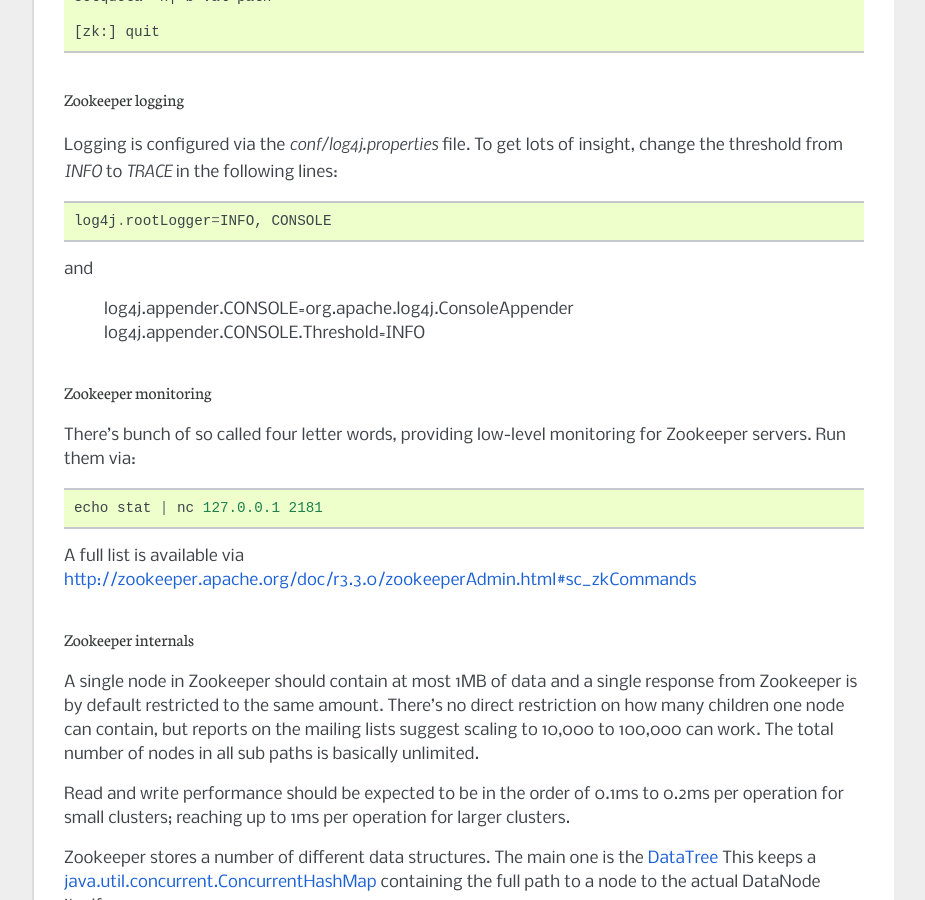
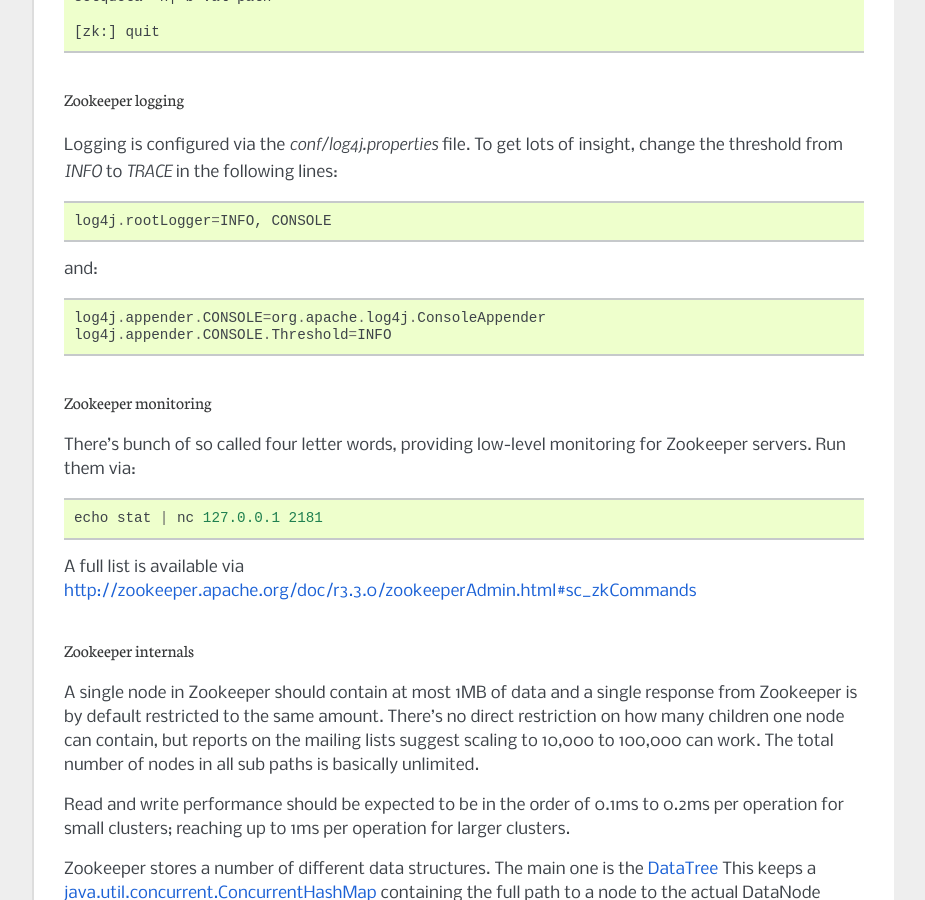
Before and after one commit to mozilla-services/qdo, a Sphinx documentation site: the page built from docs/development.rst, in a window 1280 px wide and 900 px high, scrolled down 1989 px. Shown: the whole window, without its empty margins (198-1123 px from the left). Built offline with Sphinx 7.4.7, drawn with Linux system fonts in a browser that asks for light colours.

Commit message:
fix rst markup

```diff
--- a/docs/development.rst
+++ b/docs/development.rst
@@ -103,7 +103,7 @@ insight, change the threshold from `INFO` to `TRACE` in the following lines::
 
     log4j.rootLogger=INFO, CONSOLE
 
-and
+and::
 
     log4j.appender.CONSOLE=org.apache.log4j.ConsoleAppender
     log4j.appender.CONSOLE.Threshold=INFO
```
